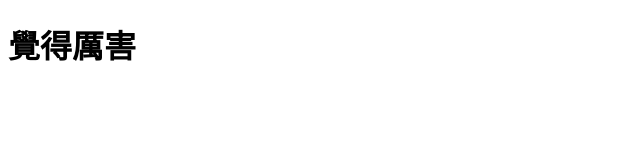
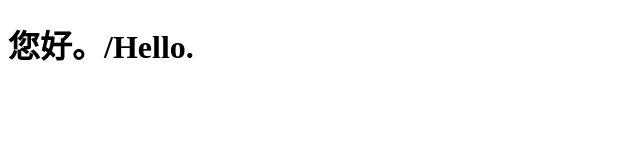
Before and after one commit to ZC1ZC/ZC1ZC.github.io, a plain HTML site: page index.html in a window 1280 px wide. Shown: the whole page, without its empty margins (0-640 px from the left). Drawn offline with Linux system fonts and the light colour scheme.

Commit message:
Update index.html

```diff
--- a/index.html
+++ b/index.html
@@ -5,6 +5,6 @@
     <title>你好，GitHub</title>
   </head>
   <body>
-    <h1>覺得厲害</h1>
+    <h1>您好。/Hello.</h1>
   </body>
 </html>
```
